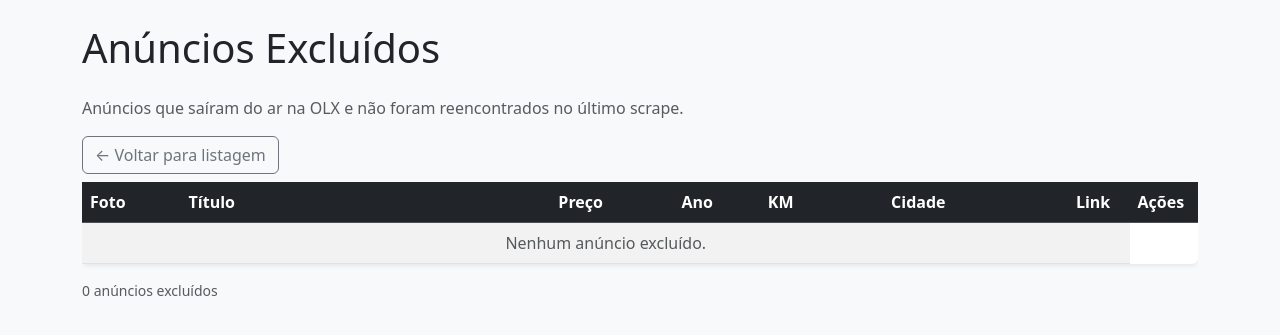
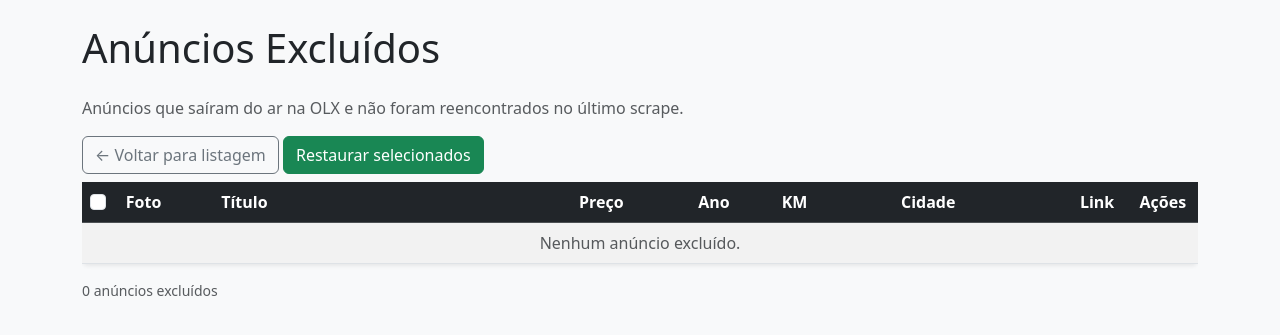
Before and after one commit to luizhj/buscador-carros, a Flask app: page /excluidos in a window 1280 px wide. Shown: the top 335 px of the page. Run offline with Flask 3, Linux system fonts and the light colour scheme; data that the repository does not hold is empty.

Commit message:
feat: restaurar selecionados na página de excluídos

```diff
--- a/web/app.py
+++ b/web/app.py
@@ -497,7 +497,7 @@ def excluded_listings():
         session.close()
 
 
-@app.route("/restore-active/<int:listing_id>")
+@app.route("/restore-active/<int:listing_id>", methods=["GET", "POST"])
 def restore_active(listing_id):
     session = get_session()
     try:
--- a/web/templates/excluidos.html
+++ b/web/templates/excluidos.html
@@ -11,11 +11,13 @@
   <h1 class="mb-4">Anúncios Excluídos</h1>
   <p class="text-muted">Anúncios que saíram do ar na OLX e não foram reencontrados no último scrape.</p>
   <a href="/" class="btn btn-outline-secondary mb-2">&larr; Voltar para listagem</a>
+  <button type="button" id="restore-selected" class="btn btn-success mb-2">Restaurar selecionados</button>
 
   <div class="table-responsive">
     <table class="table table-striped table-hover bg-white rounded shadow-sm">
       <thead class="table-dark">
         <tr>
+          <th style="width:3%"><input type="checkbox" id="select-all" onchange="toggleAll(this)" class="form-check-input"></th>
           <th style="width:8%">Foto</th>
           <th style="width:30%">Título</th>
           <th style="width:10%">Preço</th>
@@ -29,6 +31,7 @@
       <tbody>
         {% for ad in listings %}
         <tr class="table-danger">
+          <td><input type="checkbox" name="select_listing" value="{{ ad.id }}" class="form-check-input" style="margin-top:8px;"></td>
           <td>
             {% if ad.image_urls %}
             {% set imgs = ad.image_urls|fromjson %}
@@ -45,12 +48,27 @@
         </tr>
         {% endfor %}
         {% if not listings %}
-        <tr><td colspan="7" class="text-muted text-center">Nenhum anúncio excluído.</td></tr>
+        <tr><td colspan="9" class="text-muted text-center">Nenhum anúncio excluído.</td></tr>
         {% endif %}
       </tbody>
     </table>
     <p class="text-muted small">{{ listings|length }} anúncio{{ 's' if listings|length != 1 }} excluído{{ 's' if listings|length != 1 }}</p>
   </div>
 </div>
+<script>
+function toggleAll(master) {
+  document.querySelectorAll('input[name="select_listing"]').forEach(cb => cb.checked = master.checked);
+}
+document.getElementById('restore-selected').onclick = async function() {
+  const checked = document.querySelectorAll('input[name="select_listing"]:checked');
+  const ids = Array.from(checked).map(cb => cb.value).filter(Boolean);
+  if (!ids.length) return;
+  if (!confirm('Restaurar ' + ids.length + ' anúncio(s)?')) return;
+  for (const id of ids) {
+    await fetch('/restore-active/' + id, { method: 'POST' });
+  }
+  window.location.reload();
+};
+</script>
 </body>
 </html>
```
